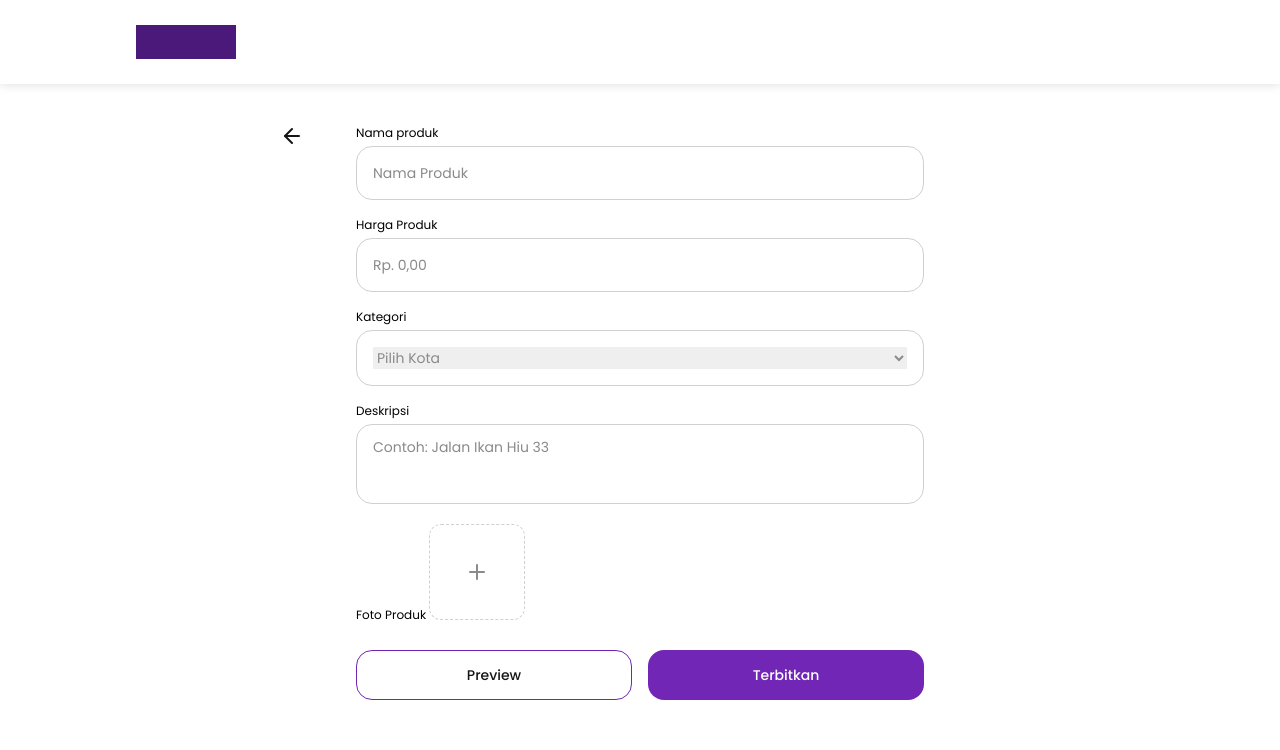
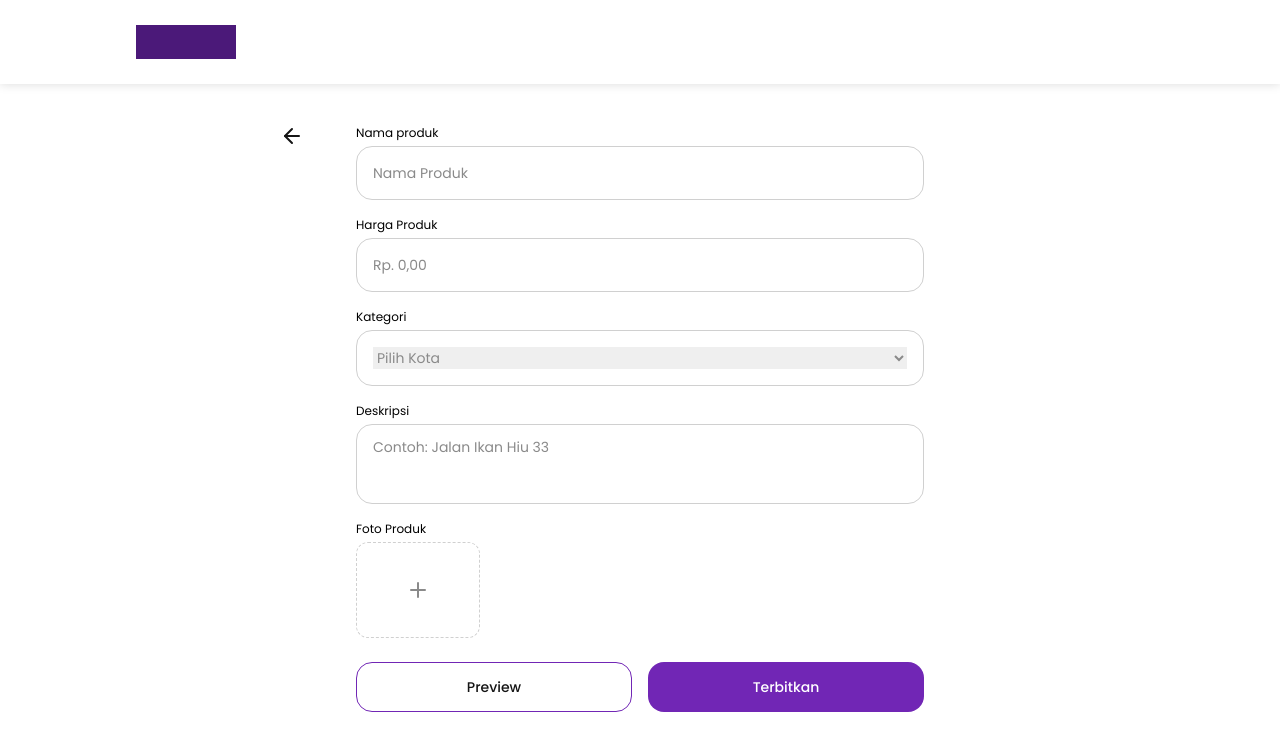
Before and after one commit to WhiteClover4/SecondHand-FE, a React (Create React App) app: page /seller/product in a window 1280 px wide. Shown: the top 750 px of the page. Built offline with nearby package versions, Linux system fonts and the light colour scheme.

Commit message:
feat: add grid

```diff
--- a/src/components/input/FileInput2.js
+++ b/src/components/input/FileInput2.js
@@ -3,7 +3,7 @@ import { PlusIcon } from '../icon';
 export default function FileInput2({ className }) {
   return (
     <button
-      className={`bg-white h-24 w-24 rounded-xl border border-dashed border-neutral-02 ${className}`}
+      className={`bg-white h-24 w-full rounded-xl border border-dashed border-neutral-02 ${className}`}
     >
       <PlusIcon className=" m-auto h-6 w-6 text-neutral-03 " />
     </button>
--- a/src/pages/seller/Product.js
+++ b/src/pages/seller/Product.js
@@ -21,9 +21,11 @@ export default function SellerProduct() {
             <LabelOptionInput label="Kategori" />
             <LabelTextareaInput label="Deskripsi" placeholder="Contoh: Jalan Ikan Hiu 33" />
           </div>
-          <div className="mt-4">
-            <label className="text-body-12 font-normal"> Foto Produk </label>
-            <FileInput2 className="mt-1" />
+          <div className="mt-4 flex flex-col space-y-1">
+            <p className="text-body-12 font-normal"> Foto Produk </p>
+            <div className="grid grid-cols-4 gap-x-6">
+              <FileInput2 />
+            </div>
           </div>
           <div className="mt-6 flex items-center space-x-4">
             <SecondaryButton className="w-full" type="button">
```
